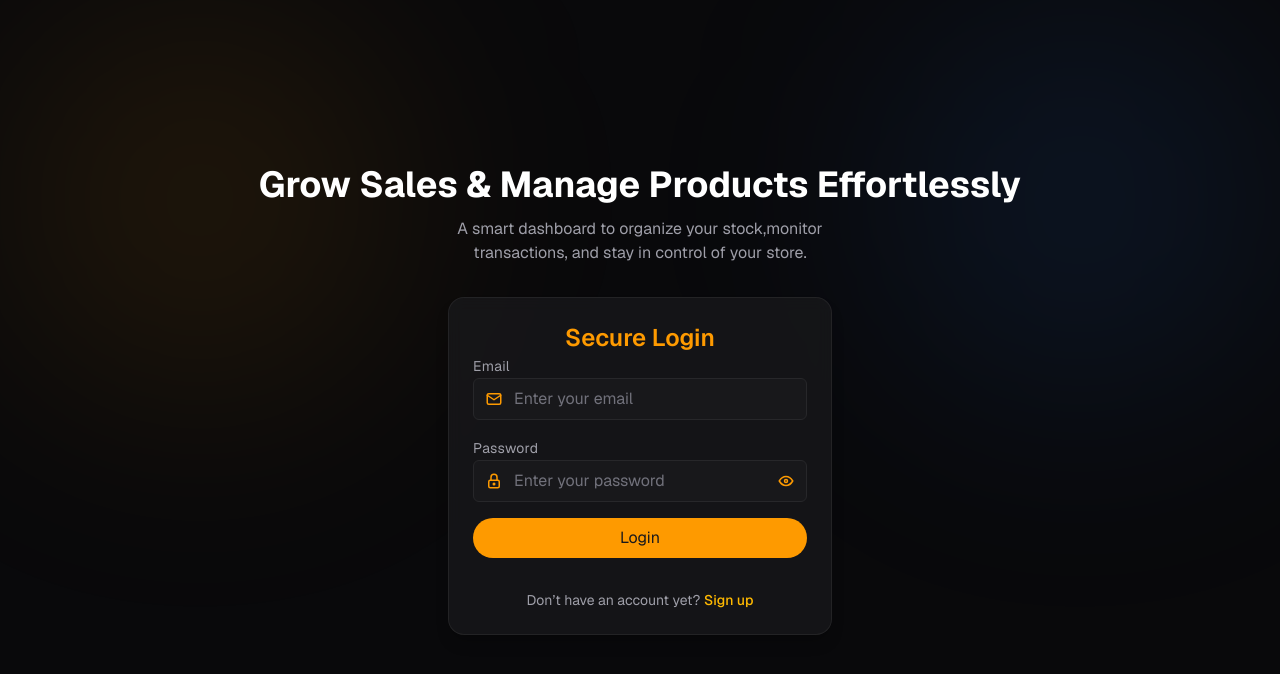
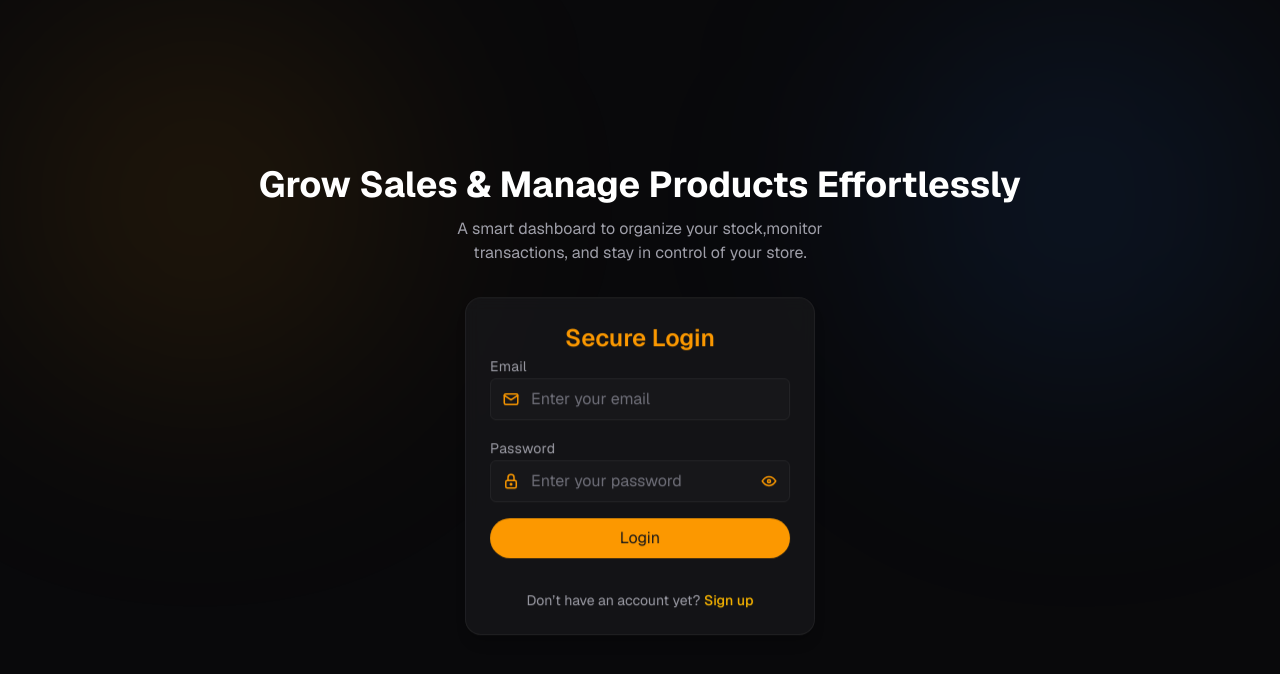
Before and after one commit to yoanny2023/sales-management-system, a Next.js app in the folder sales-ui/: page /login in a window 1280 px wide. Shown: the top 674 px of the page. Built offline with nearby package versions, Linux system fonts and the light colour scheme; no server answers.

Commit message:
login & register animation

```diff
--- a/sales-ui/package.json
+++ b/sales-ui/package.json
@@ -9,10 +9,12 @@
     "lint": "eslint"
   },
   "dependencies": {
+    "@gsap/react": "^2.1.2",
     "@hookform/resolvers": "^5.4.0",
     "@tabler/icons-react": "^3.44.0",
     "axios": "^1.16.1",
     "clsx": "^2.1.1",
+    "gsap": "^3.15.0",
     "next": "16.2.6",
     "react": "19.2.4",
     "react-dom": "19.2.4",
--- a/sales-ui/src/app/(auth)/login/page.tsx
+++ b/sales-ui/src/app/(auth)/login/page.tsx
@@ -1,20 +1,46 @@
+"use client"
+
 import PageContainer from '@/components/layout/PageContainer'
 import LoginForm from '@/features/auth/components/LoginForm'
+import { gsap } from '@/lib/animations/gsap';
+import { useGSAP } from '@gsap/react';
+import { useRef } from 'react';
 
 function LoginPage() {
 
+  const container = useRef<HTMLDivElement>(null);
+
+  useGSAP(() => {
+    const tl = gsap.timeline({
+      defaults: {
+        duration: 0.5,
+        ease: "power3.out",
+      },
+    });
+
+    tl.from(".login-title", {opacity: 0,y: 24,})
+      .from(".login-description",{opacity: 0,y: 18,},"-=0.3")
+      .from(".login-form-wrapper",{opacity: 0,y: 32,scale: 0.98,},"-=0.15");
+  },
+  { scope: container }
+);
+
   return (
-    <PageContainer className="min-h-screen flex flex-col justify-center items-center">
-      <div className="text-center space-y-3 mb-8">
-        <h1 className="text-3xl md:text-4xl font-bold text-white">
+    <PageContainer
+     ref={container}
+     className="min-h-screen flex flex-col justify-center items-center">
+      <div className="login-hero text-center space-y-3 mb-8">
+        <h1 className="login-title text-3xl md:text-4xl font-bold text-white">
         Grow Sales & Manage Products Effortlessly
         </h1>
-        <p className="text-zinc-400 text-sm md:text-base max-w-md mx-auto">
+        <p className="login-description text-zinc-400 text-sm md:text-base max-w-md mx-auto">
           A smart dashboard to organize your stock,monitor transactions, and stay in control of your store.
         </p>
       </div>
 
-      <LoginForm />
+      <div className="login-form-wrapper">
+        <LoginForm />
+      </div>
     </PageContainer>
   )
 }
--- a/sales-ui/src/features/auth/components/LoginForm.tsx
+++ b/sales-ui/src/features/auth/components/LoginForm.tsx
@@ -11,11 +11,15 @@
 import { useRouter } from 'next/navigation';
 import toast from 'react-hot-toast';
 import { useLogin } from '../hooks/useLogin';
+import { useRef } from "react";
+import { useGSAP } from "@gsap/react";
+import { gsap } from "@/lib/animations/gsap";
 
 function LoginForm() {
   const{login} = useAuth();
   const router = useRouter();
   const{error,login:apiLogin} = useLogin();
+  const container = useRef<HTMLDivElement>(null);
 
   const{
       register,
@@ -38,11 +42,28 @@
   }
 }
 
+  useGSAP(
+    () => {
+      const tl = gsap.timeline({
+        defaults: {
+          duration: 0.5,
+          ease: "power3.out",
+        },
+      });
+
+      tl.from(".login-card", {opacity: 0,y: 24,scale: 0.98,})
+        .from(".login-title",{opacity: 0,y: 16,},"-=0.3")
+        .from(".login-form > *",{opacity: 0,y: 16,stagger: 0.08,},"-=0.2");
+    },
+    { scope: container }
+  );
+
   return (
-   <Card className="w-full max-w-sm">
-      <h2 className="text-2xl font-semibold text-amber-500 text-center">Secure Login</h2>
+    <div ref={container}>
+      <Card className="login-card w-full max-w-sm">
+        <h2 className="login-title text-2xl font-semibold text-amber-500 text-center">Secure Login</h2>
 
-      <form onSubmit={handleSubmit(onSubmit)} className="space-y-4">
+          <form onSubmit={handleSubmit(onSubmit)} className="login-form space-y-4">
             <FormInput
               {...register("email")}
                 label="Email"
@@ -87,6 +108,7 @@
           </p>
         </form>
       </Card>
+    </div>
   )
 }
 
--- a/sales-ui/src/features/auth/components/RegisterForm.tsx
+++ b/sales-ui/src/features/auth/components/RegisterForm.tsx
@@ -10,10 +10,14 @@
 import Button from '@/components/ui/Button';
 import Link from 'next/link';
 import { useRegister } from '../hooks/useRegister';
+import { useRef } from "react";
+import { useGSAP } from "@gsap/react";
+import { gsap } from "@/lib/animations/gsap";
 
 function RegisterForm() {
    const router = useRouter();
    const{error,register:apiRegister} = useRegister();
+   const container = useRef<HTMLDivElement>(null);
 
    const{
        register,
@@ -37,11 +41,27 @@
      }
    }
 
+   useGSAP(() => {
+    const tl = gsap.timeline({
+      defaults: {
+        duration: 0.5,
+        ease: "power3.out",
+      },
+    });
+
+    tl.from(".register-card", {opacity: 0,y: 24,scale: 0.98,})
+      .from(".register-title",{opacity: 0,y: 16,},"-=0.3")
+      .from(".register-form > *",{opacity: 0,y: 16,stagger: 0.08,},"-=0.2");
+  },
+  { scope: container }
+);
+
    return (
-    <Card className="w-full max-w-sm">
-       <h2 className="text-2xl font-semibold text-amber-500 text-center">Secure Registration</h2>
+    <div ref={container}>
+      <Card className="register-card w-full max-w-sm">
+        <h2 className="register-title text-2xl font-semibold text-amber-500 text-center">Secure Registration</h2>
 
-       <form onSubmit={handleSubmit(onSubmit)} className="space-y-4">
+        <form onSubmit={handleSubmit(onSubmit)} className="register-form space-y-4">
           <FormInput
             {...register("name")}
             label="Name"
@@ -95,6 +115,7 @@
             </p>
         </form>
       </Card>
+    </div>
    )
 }
 
--- /dev/null
+++ b/sales-ui/src/lib/animations/gsap.ts
@@ -0,0 +1,6 @@
+import gsap from "gsap";
+import { ScrollTrigger } from "gsap/ScrollTrigger";
+
+gsap.registerPlugin(ScrollTrigger);
+
+export { gsap, ScrollTrigger };
```
Also changed, not shown: 1 other file (tests, documents, lock files or other folders). Lines whose indentation alone changed are shown as unchanged.
